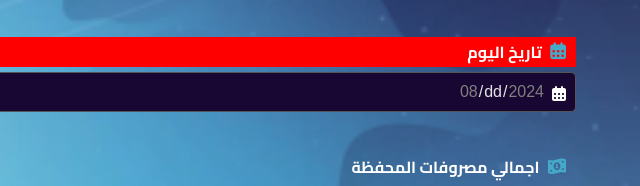
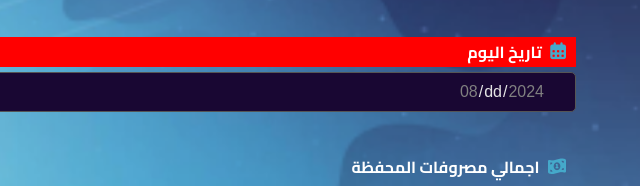
Before and after one commit to houdareda/MarketingTeam1, a plain HTML site: page index.html in a window 1280 px wide. Shown: the part 188-374 px from the top of the page, 640-1280 px from the left. Drawn offline with Linux system fonts and the light colour scheme; no server answers.

Commit message:
Add files via upload

```diff
--- a/style.css
+++ b/style.css
@@ -125,19 +125,11 @@ form label i{
 }
 .date_div {
     position: relative;
+
     width: 100% !important;
     min-width: 100% !important;
 }
-.date_div::after {
-    content: '\f073';
-    font-family: "Font Awesome 6 Free";
-    font-weight: 900;
-    color: white;
-    position: absolute;
-    right: 10px;
-    top: 49px;
-    pointer-events: none;
-}
+
 .date_div label{
     width: 100%;
     display: block;
@@ -148,6 +140,7 @@ form label i{
     height: 40px;
     width: 100% !important;
     min-width: 100% !important;
+    display: block;
 }
 select{
     padding: 14px 10px !important;
```
